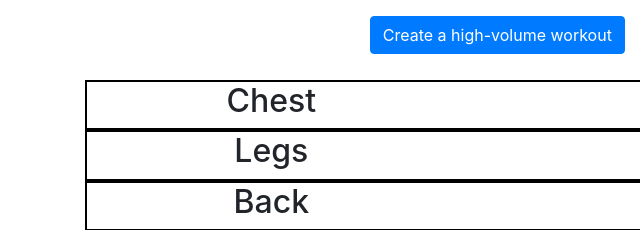
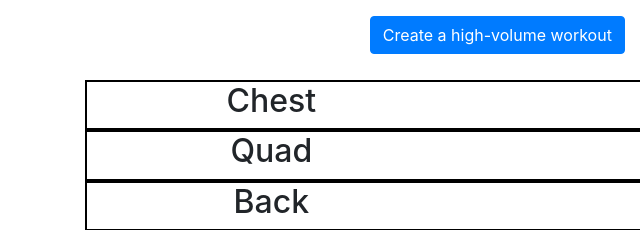
Before and after one commit to wildmanalex/randomWorkoutGen, a website: page index.html in a window 1280 px wide. Shown: the top 230 px of the page, 0-640 px from the left. Drawn offline with nearby package versions, Linux system fonts and the light colour scheme.

Commit message:
adderd to pages

```diff
--- a/public/index.html
+++ b/index.html
@@ -24,7 +24,7 @@
 				<h3>{{this.chestSet}}</h3>
 			</div>
 			<div class="legs columns">
-				<h2>Legs</h2>
+				<h2>Quad</h2>
 				<h3>{{this.randomQuad}}</h3>
 				<h3>{{this.legSet}}</h3>
 			</div>
```
Also changed, not shown: main.css (renamed from public/main.css), main.js (renamed from public/main.js), 1 other file.
